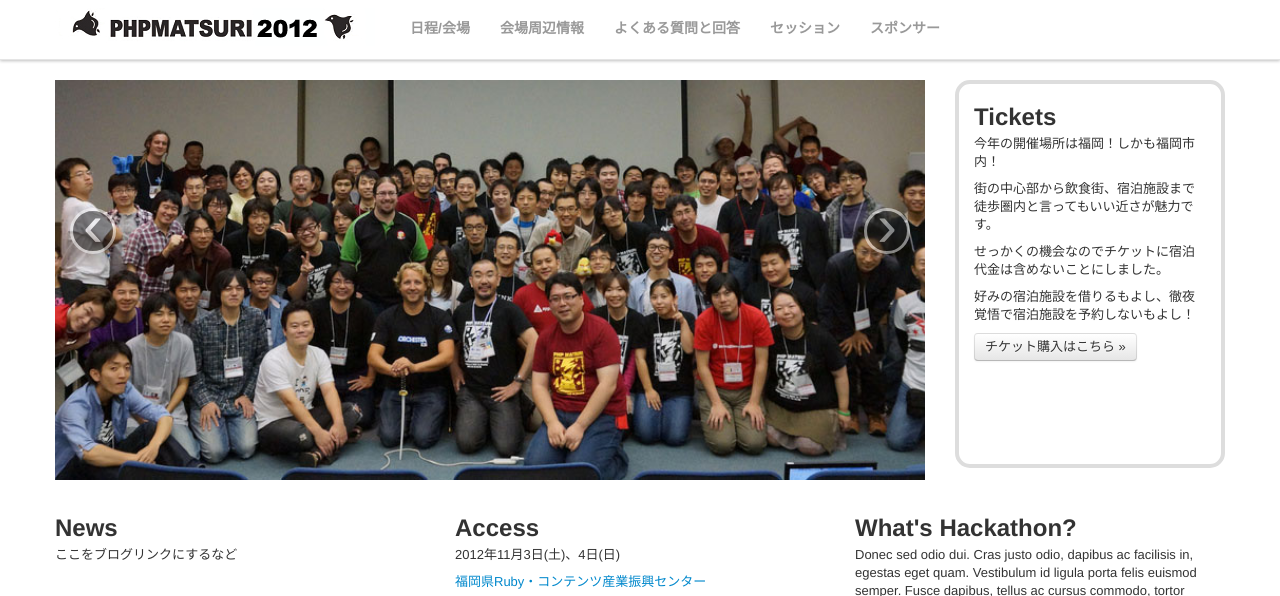
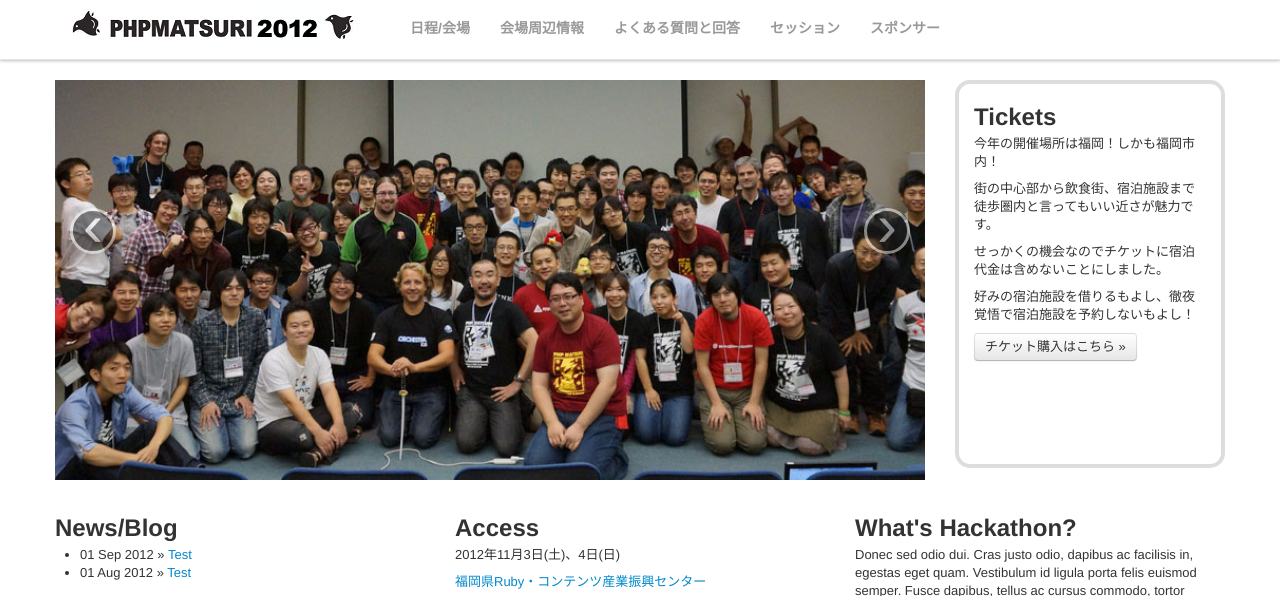
Before and after one commit to phpmatsuri/2012, a Jekyll site: the page built from index.html, in a window 1280 px wide and 1378 px high, cut to the strip 0-596 px from the top of the window. Built offline with Jekyll 4.4.1, drawn with Linux system fonts in a browser that asks for light colours; Markdown is read by kramdown in place of the engine named in the settings.

Commit message:
test commit

```diff
--- a/index.html
+++ b/index.html
@@ -42,8 +42,12 @@
 <!-- Example row of columns -->
 <div class="row">
     <div class="span4">
-        <h2>News</h2>
-        <p>ここをブログリンクにするなど</p>
+        <h2>News/Blog</h2>
+        <ul class="posts">
+            {% for post in site.posts %}
+              <li><span>{{ post.date | date_to_string }}</span> &raquo; <a href="/testrepo{{ post.url }}">{{ post.title }}</a></li>
+            {% endfor %}
+        </ul>
     </div>
     <div class="span4">
         <h2>Access</h2>
```
